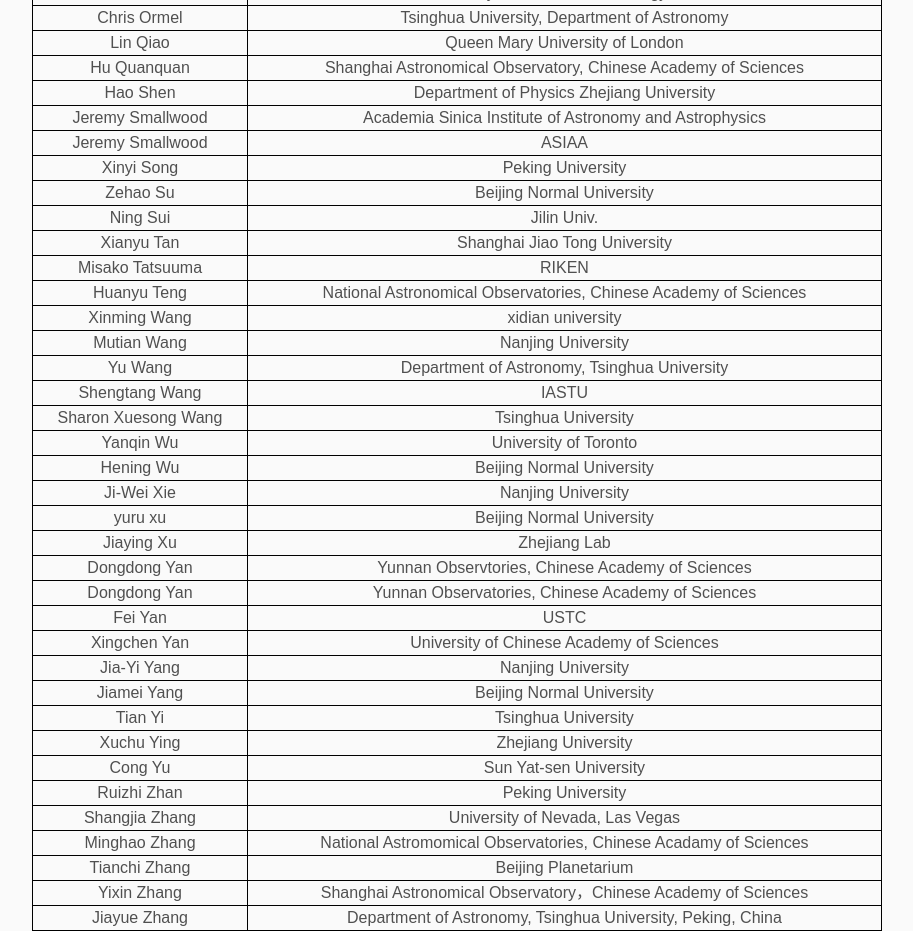
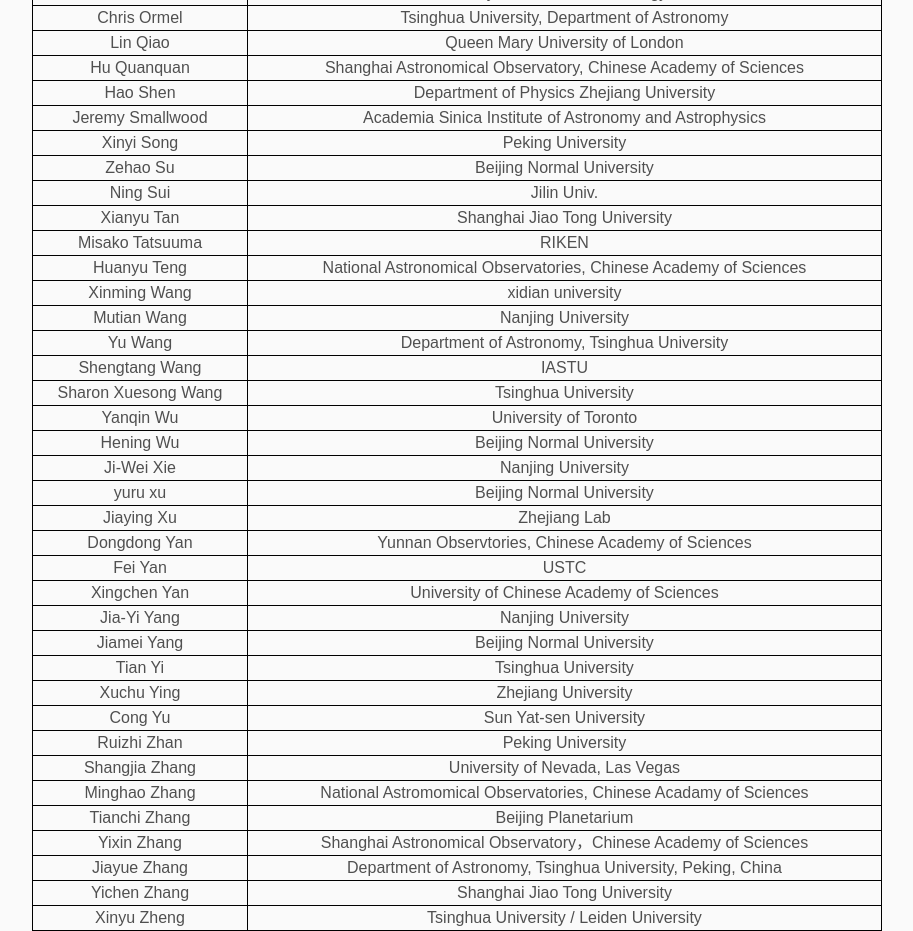
Before and after one commit to EPF2023/EPF2023.github.io, a plain HTML site: page participant_list/index.html in a window 1280 px wide. Shown: the part 2360-3291 px from the top of the page, without its empty margins (132-1045 px from the left). Drawn offline with nearby package versions, Linux system fonts and the light colour scheme; files that its build step writes are made by us from their sources; a web font is replaced by a local one.

Commit message:
dynamic delete duplicate elements

```diff
--- a/participant_list/index.html
+++ b/participant_list/index.html
@@ -52,15 +52,22 @@
   skipEmptyLines: true,
   complete: function(results) {
     const tableBody = document.getElementById('myTable');
-    results.data.forEach((row, index) => {
-      const newRow = tableBody.insertRow(-1);
-      const newCell1 = newRow.insertCell(0);
-      newCell1.textContent = (row['Given/First Name(s)'] + ' ' + row['Family/Last Name']).replace(/"/g, ''); // Replace 'Column3' and 'Column2' with your actual column names
-      newCell1.className = 'border'; // Set class name
-      const newCell2 = newRow.insertCell(1);
-      newCell2.textContent = row['Institute'].replace(/"/g, ''); // Replace 'Column7' with your actual column name
-      newCell2.className = 'border'; // Set class name
-    });
+    let previousRowContent = null;
+results.data.forEach((row, index) => {
+  const currentRowContent = (row['Given/First Name(s)'] + ' ' + row['Family/Last Name']).toLowerCase();
+
+  if (currentRowContent !== previousRowContent) {
+    const newRow = tableBody.insertRow(-1);
+    const newCell1 = newRow.insertCell(0);
+    newCell1.textContent = (row['Given/First Name(s)'] + ' ' + row['Family/Last Name']).replace(/"/g, '');
+    newCell1.className = 'border';
+    const newCell2 = newRow.insertCell(1);
+    newCell2.textContent = row['Institute'].replace(/"/g, '');
+    newCell2.className = 'border';
+  }
+
+  previousRowContent = currentRowContent;
+});
   }
 });
     </script>
```
